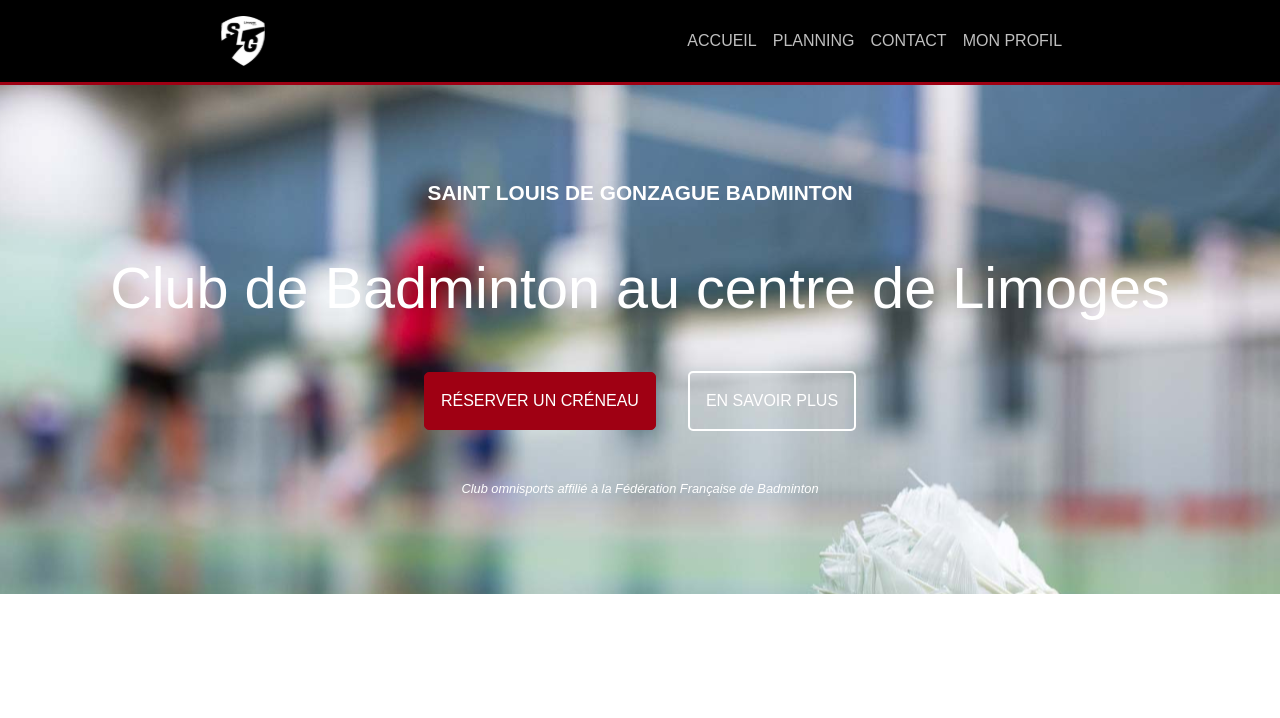
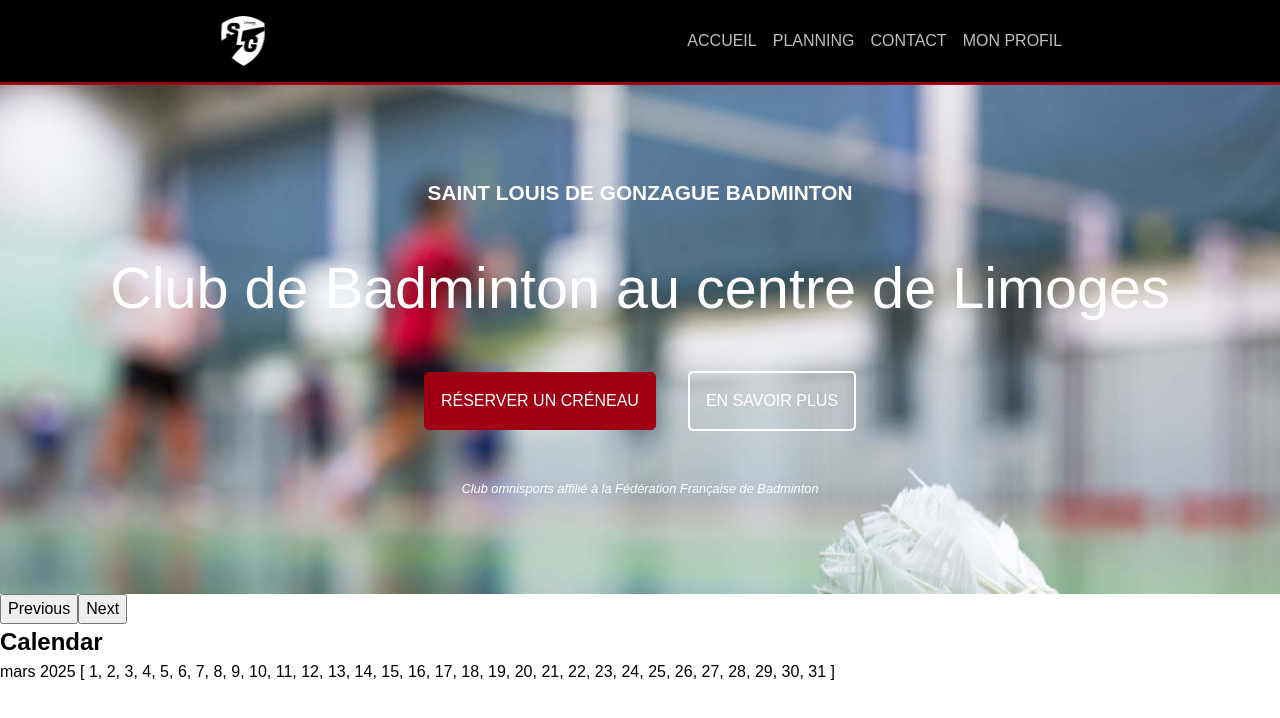
Before and after one commit to Maxime-Paget/slg-bad, a Nuxt app: page / in a window 1280 px wide. Shown: the top 718 px of the page. Built offline with nearby package versions, Linux system fonts and the light colour scheme.

Commit message:
Retrieve a the calendar values from in javascript
Retrieve all days by month and year with leap years

```diff
--- a/App.vue
+++ b/App.vue
@@ -23,12 +23,15 @@
             <i class="home__sub-info">Club omnisports affilié à la Fédération Française de Badminton</i>
         </section>
         <section id="more-info" class="more-info"></section>
-        <section id="planning" class="planning"></section>
+        <section id="planning" class="planning">
+            <Calendar />
+        </section>
         <section id="contact" class="contact"></section>
     </div>
 </template>
 
 <script setup lang="ts">
+import Calendar from './public/components/Calendar.vue';
 import TopBar from './public/components/TopBar.vue';
 
 </script>
--- a/package.json
+++ b/package.json
@@ -10,6 +10,7 @@
     "postinstall": "nuxt prepare"
   },
   "dependencies": {
+    "date-fns": "^4.1.0",
     "nuxt": "^3.16.1",
     "vue": "^3.5.13",
     "vue-router": "^4.5.0"
--- /dev/null
+++ b/public/components/Calendar.vue
@@ -0,0 +1,62 @@
+<template>
+    <div class="calendar">
+        <button @click="previous">Previous</button>
+        <button @click="next">Next</button>
+        <h1>Calendar</h1>
+        {{ translateMonth }} {{ currentYear }}
+        {{ calendarArray }}
+    </div>
+</template>
+
+<script setup lang="ts">
+import { startOfMonth, endOfMonth, eachDayOfInterval, format, isLeapYear } from 'date-fns';
+import { fr } from 'date-fns/locale';
+
+const today = {
+    year: new Date().getFullYear(),
+    month: new Date().getMonth(),
+    day: new Date().getDate(),
+}
+
+const currentYear = ref(today.year);
+const currentMonth = ref(today.month);
+const currentDay = (today.day);
+
+function previous() {
+    currentMonth.value -= 1;
+}
+
+function next() {
+    currentMonth.value += 1;
+}
+
+watch(currentMonth, (newMonth, oldMonth) => {
+    const monthsNumber = 12;
+
+    // add 1 to the month becasue the month is 0-indexed
+    const oldMonthIndex = ((oldMonth) % monthsNumber + monthsNumber) % monthsNumber
+    const newMonthIndex = ((newMonth % monthsNumber) + monthsNumber) % monthsNumber
+
+    // a 0 modulo index means we are in january
+    // a 11 modulo index means we are in december
+    if (oldMonthIndex === 11 && newMonthIndex === 0) {
+        currentYear.value += 1;
+    } else if (oldMonthIndex === 0 && newMonthIndex === 11) {
+        currentYear.value -= 1;
+    }
+
+    currentMonth.value = newMonthIndex;
+})
+
+
+const calendarArray = computed(() => {
+    const start = startOfMonth(new Date(currentYear.value, currentMonth.value));
+    const end = endOfMonth(new Date(currentYear.value, currentMonth.value));
+    return eachDayOfInterval({ start, end }).map((date) => parseInt(format(date, 'd', { locale: fr })));
+});
+
+const translateMonth = computed(() => {
+    return format(new Date(currentYear.value, currentMonth.value), 'MMMM', { locale: fr });
+});
+
+</script>
```
Also changed, not shown: 1 other file (tests, documents, lock files or other folders).
